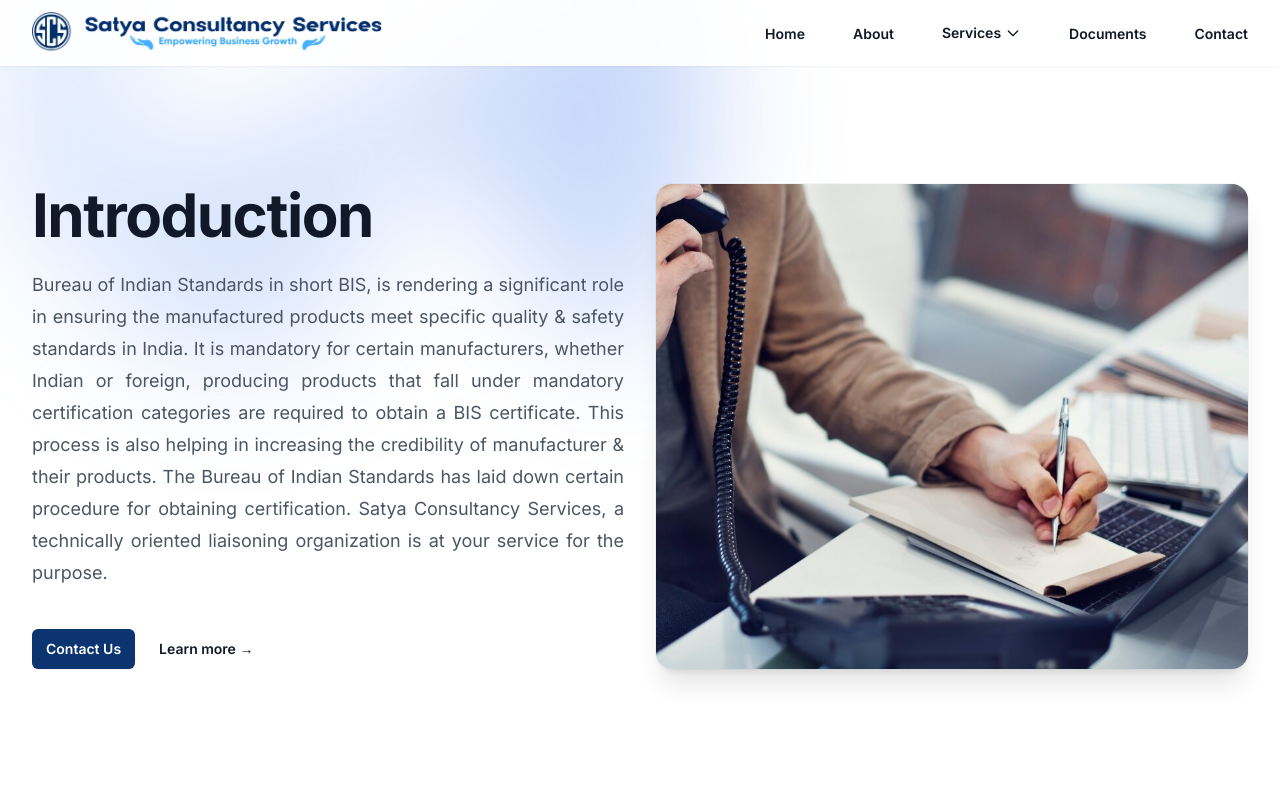
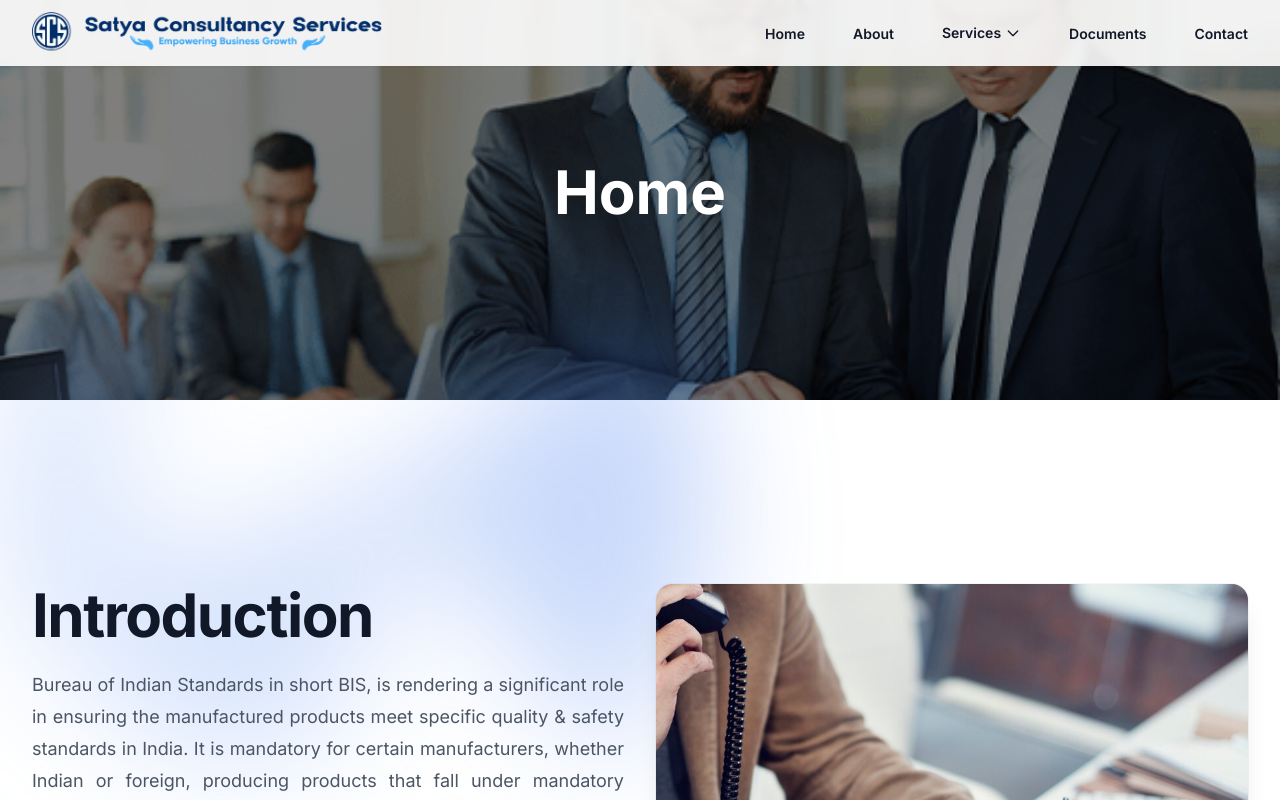
Before and after one commit to desirediv0/satya, a Next.js app: page / in a window 1280 px wide. Shown: the top 800 px of the page. Built offline with nearby package versions, Linux system fonts and the light colour scheme.

Commit message:
add banner in home

```diff
--- a/src/app/contact/page.js
+++ b/src/app/contact/page.js
@@ -149,7 +149,7 @@ export default function Contact() {
                       Office Address
                     </h3>
                     <p className="mt-2 text-base leading-7 text-gray-600">
-                      Unit No. 553, Satya The Hive Mall,
+                      Unit No. 553, Satya The Hive,
                       <br />
                       Sector – 102, Gurugram
                       <br />
--- a/src/app/page.js
+++ b/src/app/page.js
@@ -5,6 +5,7 @@ import Link from "next/link";
 import Image from "next/image";
 import services from "@/data/services";
 import ThankYou from "@/components/ThankYou";
+import HeroBanner from "@/components/HeroBanner";
 
 const features = [
   {
@@ -95,6 +96,10 @@ export default function Home() {
   return (
     <>
       <main className="flex-grow">
+        <HeroBanner
+          title="Home"
+          backgroundImage="/images/services/1.png"
+        />
         {/* Hero Section */}
         <section className="relative isolate pt-14">
           <div className="absolute inset-x-0 -top-40 -z-10 transform-gpu overflow-hidden blur-3xl sm:-top-80">
```
